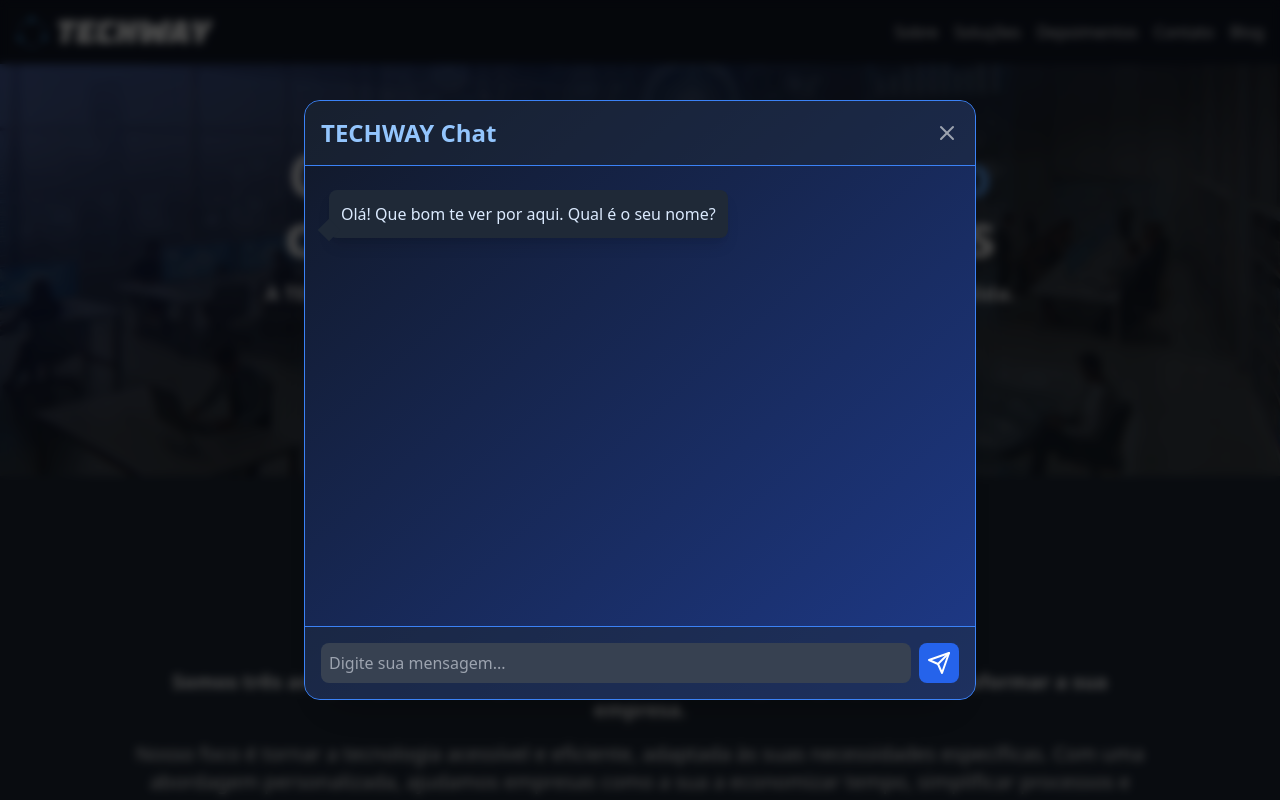
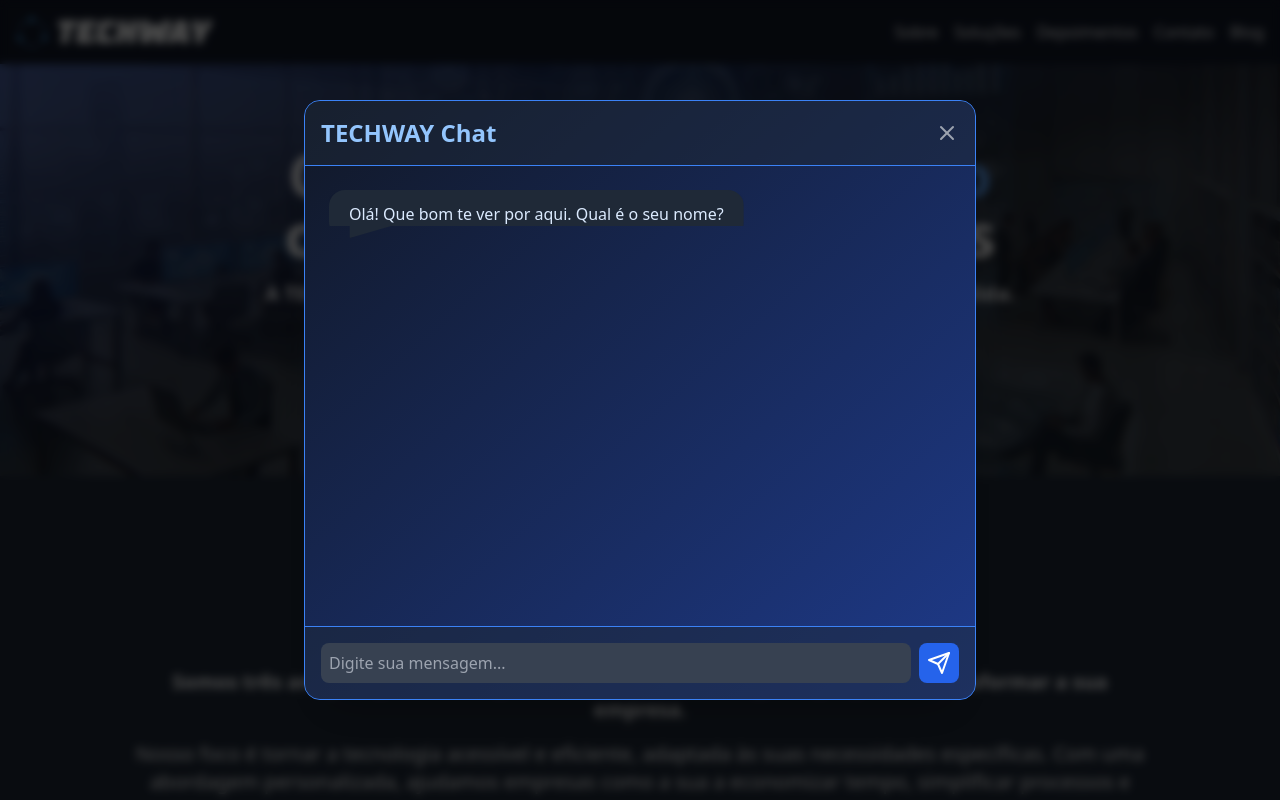
Before and after one commit to Techwayteam/techway-site, a Next.js app: page / in a window 1280 px wide. Both pictures are taken after a click on the button "Fale Conosco". Shown: the top 800 px of the page. Built offline with nearby package versions, Linux system fonts and the light colour scheme.

Commit message:
Update ContactChat.tsx

```diff
--- a/components/ContactChat.tsx
+++ b/components/ContactChat.tsx
@@ -8,15 +8,22 @@
 
 const MessageBubble: React.FC<MessageBubbleProps> = ({ message, sender }) => (
   <div className={`flex ${sender === 'user' ? 'justify-end' : 'justify-start'} mb-4`}>
-    <div className={`max-w-3/4 p-3 rounded-lg relative ${
-      sender === 'user'
-        ? 'bg-blue-600 text-white'
-        : 'bg-gray-800 text-blue-100'
-    } shadow-lg`}>
-      {message}
-      <div className={`absolute bottom-0 ${sender === 'user' ? '-right-2' : '-left-2'} w-4 h-4 ${
-        sender === 'user' ? 'bg-blue-600' : 'bg-gray-800'
-      } transform ${sender === 'user' ? '-rotate-45' : 'rotate-45'}`}></div>
+    <div
+      className={`relative p-3 ${
+        sender === 'user'
+          ? 'bg-blue-600 text-white'
+          : 'bg-gray-800 text-blue-100'
+      } shadow-lg`}
+      style={{
+        borderRadius: '1rem',
+        clipPath: sender === 'user'
+          ? 'polygon(0 0, 100% 0, 100% 75%, 95% 75%, 95% 100%, 85% 75%, 0 75%)'
+          : 'polygon(0 0, 100% 0, 100% 75%, 15% 75%, 5% 100%, 5% 75%, 0 75%)'
+      }}
+    >
+      <div className="px-2">
+        {message}
+      </div>
     </div>
   </div>
 );
```
